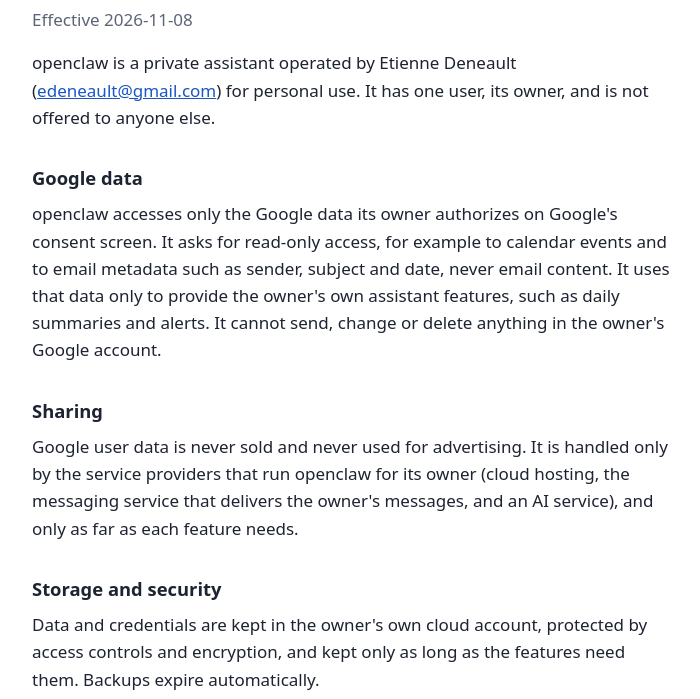
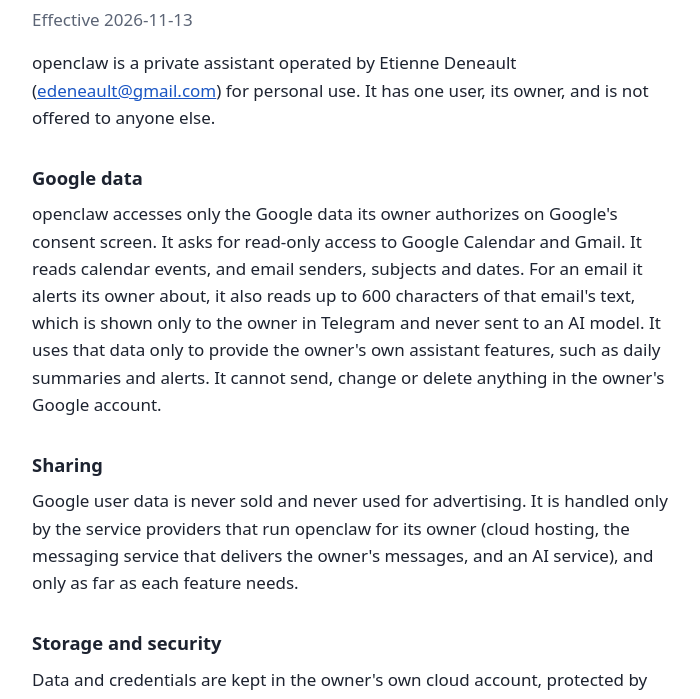
Before and after one commit to edeneault/openclaw-site, a plain HTML site: page privacy.html in a window 1280 px wide. Shown: the part 97-796 px from the top of the page, without its empty margins (288-988 px from the left). Drawn offline with Linux system fonts and the light colour scheme.

Commit message:
docs: the privacy page names Gmail read-only access and the alert text
openclaw's Gmail alerts now show up to 600 characters of the text of an
email they alert the owner about, shown only in Telegram and never sent
to an AI model, so the app asks for gmail.readonly in place of
gmail.metadata. The page's "Google data" paragraph says so, and its
effective date moves to 2026-11-13, before the access changes (this
repository's README).

Co-Authored-By: Claude Opus 5.5 <noreply@anthropic.com>
Claude-Session: https://claude.ai/code/session_01KPKMJFDudQ7jL8WC7ioiqM

```diff
--- a/privacy.html
+++ b/privacy.html
@@ -20,7 +20,7 @@
 <body>
 <main>
   <h1>openclaw privacy policy</h1>
-  <p class="muted">Effective 2026-11-08</p>
+  <p class="muted">Effective 2026-11-13</p>
 
   <p>openclaw is a private assistant operated by Etienne Deneault
     (<a href="mailto:edeneault@gmail.com">edeneault@gmail.com</a>) for personal use. It has one
@@ -28,10 +28,12 @@
 
   <h2>Google data</h2>
   <p>openclaw accesses only the Google data its owner authorizes on Google's consent screen. It
-    asks for read-only access, for example to calendar events and to email metadata such as sender,
-    subject and date, never email content. It uses that data only to provide the owner's own
-    assistant features, such as daily summaries and alerts. It cannot send, change or delete
-    anything in the owner's Google account.</p>
+    asks for read-only access to Google Calendar and Gmail. It reads calendar events, and email
+    senders, subjects and dates. For an email it alerts its owner about, it also reads up to 600
+    characters of that email's text, which is shown only to the owner in Telegram and never sent to
+    an AI model. It uses that data only to provide the owner's own assistant features, such as daily
+    summaries and alerts. It cannot send, change or delete anything in the owner's Google
+    account.</p>
 
   <h2>Sharing</h2>
   <p>Google user data is never sold and never used for advertising. It is handled only by the
```
